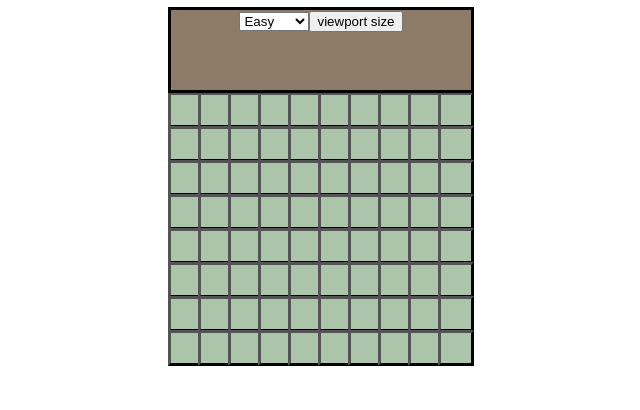
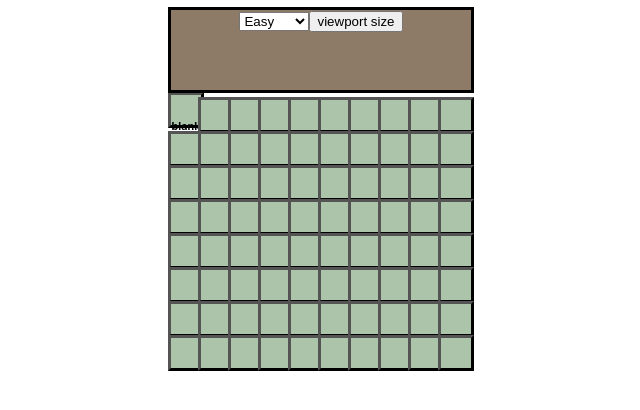
Before and after one commit to WarmingBreeze/Minesweeper, a React (Create React App) app: page / in a window 1280 px wide. Both pictures are taken after a click on the element 505 px from the left and 110 px from the top of the page. Shown: the top 410 px of the page, without its empty margins (319-959 px from the left). Built offline with nearby package versions, Linux system fonts and the light colour scheme; the HTML template or start-up script is replaced by a standard one.

Commit message:
minor adjustment

```diff
--- a/src/components/Cell.jsx
+++ b/src/components/Cell.jsx
@@ -4,13 +4,20 @@ import redFlagImage from '../images/red-flag.png';
 
 export default function Cell({id, value}){
     const [isMarked, setIsMarked] = useState(false);
+    const [displayValue, setDisplayValue] = useState(null);
 
     function handleRightClick(e){
         e.preventDefault();
         setIsMarked(!isMarked);
     }
     function handleClick(){
-
+        if (value === 'm'){
+            setDisplayValue(<h6>Boom!</h6>);
+        } else if (value === 'b') {
+            setDisplayValue(<h6>blank</h6>);
+        } else {
+            setDisplayValue(<h6>{value}</h6>);
+        }
     }
 
     return (
@@ -23,6 +30,7 @@ export default function Cell({id, value}){
                 backgroundSize: isMarked? `100% 100%`: `none`
             }}
         >
+            {displayValue}
         </div>
     )
 }
```
